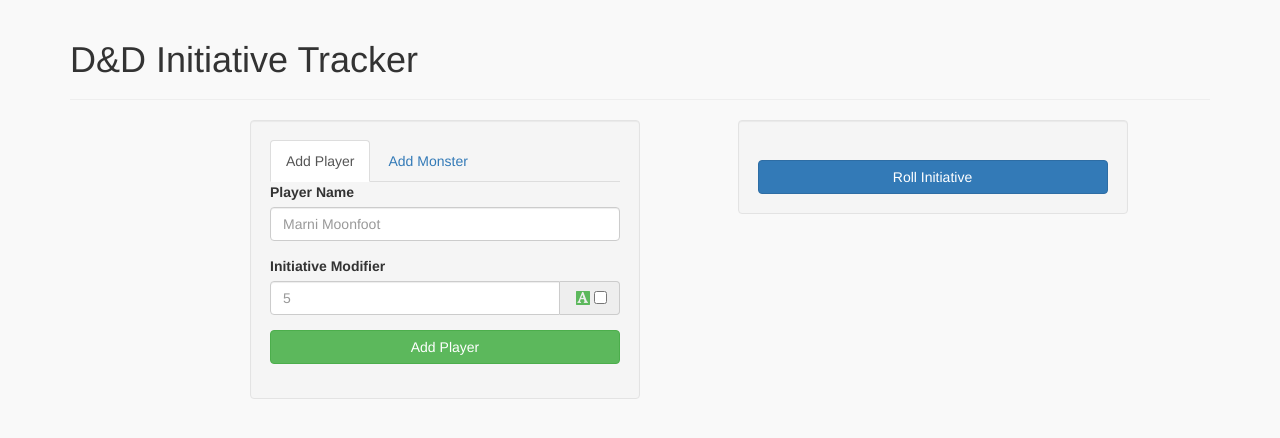
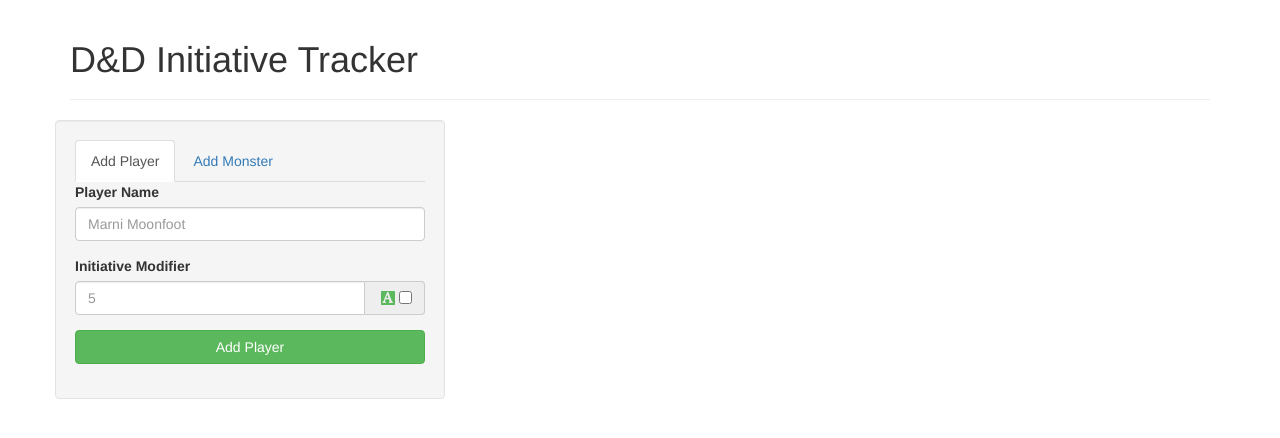
Before and after one commit to CharmedSatyr/dnd_combat_tracker, a React (Create React App) app: page / in a window 1280 px wide. Shown: the top 438 px of the page. Built offline with nearby package versions, Linux system fonts and the light colour scheme.

Commit message:
AddCreatures separate from Initiative

```diff
--- /dev/null
+++ b/src/components/AddCreatures.js
@@ -0,0 +1,30 @@
+import React from 'react'
+import { connect } from 'react-redux'
+import * as ca from '../actions'
+
+import AddPlayer from './AddPlayer'
+import AddMonster from './AddMonster'
+
+import { Col, Tab, Tabs } from 'react-bootstrap'
+
+const AddCreatures = ({ addCreature }) => (
+  <Col xs={12} md={4} className="well">
+    <Tabs defaultActiveKey={1} id="add-creature-tabs">
+      <Tab eventKey={1} title="Add Player">
+        <AddPlayer addCreature={addCreature} />
+      </Tab>
+      <Tab eventKey={2} title="Add Monster">
+        <AddMonster addCreature={addCreature} />
+      </Tab>
+    </Tabs>
+  </Col>
+)
+
+const mapDispatchToProps = dispatch => ({
+  addCreature: creature => dispatch(ca.addCreature(creature)),
+})
+
+export default connect(
+  null,
+  mapDispatchToProps
+)(AddCreatures)
--- a/src/components/App.js
+++ b/src/components/App.js
@@ -1,27 +1,17 @@
-import React, { Component } from 'react'
+import React from 'react'
 import Initiative from './Initiative'
+import AddCreatures from './AddCreatures'
 
 import { Grid, PageHeader, Row } from 'react-bootstrap'
 
-class App extends Component {
-  render() {
-    return (
-      <div
-        style={{
-          backgroundColor: '#f9f9f9',
-          width: '100%',
-          height: '100vh',
-        }}
-      >
+const App = () => (
   <Grid>
     <PageHeader>D&amp;D Initiative Tracker</PageHeader>
     <Row className="show-grid">
+      <AddCreatures />
       <Initiative />
     </Row>
   </Grid>
-      </div>
 )
-  }
-}
 
 export default App
--- a/src/components/Initiative.js
+++ b/src/components/Initiative.js
@@ -4,13 +4,11 @@ import { connect } from 'react-redux'
 import * as c from '../constants'
 import * as ca from '../actions'
 
-import AddPlayer from './AddPlayer'
-import AddMonster from './AddMonster'
 import RollButton from './RollButton'
 import PlayerListGroupItem from './PlayerListGroupItem'
 import MonsterListGroupItem from './MonsterListGroupItem'
 
-import { Col, ListGroup, Tab, Tabs } from 'react-bootstrap'
+import { Col, ListGroup } from 'react-bootstrap'
 
 class Initiative extends Component {
   setStateFromLocal() {
@@ -46,40 +44,23 @@ class Initiative extends Component {
     }
 
     return (
-      <div>
-        <Col xs={6} md={4} mdOffset={2} className="well">
-          <Tabs defaultActiveKey={1} id="add-creature-tabs">
-            <Tab eventKey={1} title="Add Player">
-              <AddPlayer addCreature={this.props.addCreature} />
-            </Tab>
-            <Tab eventKey={2} title="Add Monster">
-              <AddMonster addCreature={this.props.addCreature} />
-            </Tab>
-          </Tabs>
-        </Col>
-        <Col xs={6} md={4} mdOffset={1} className="well">
+      items.length > 0 && (
+        <Col xs={12} md={4} className="well">
           {items && <ListGroup>{items}</ListGroup>}
           <RollButton rollFunction={this.props.rollInitiative} />
         </Col>
-      </div>
+      )
     )
   }
 }
 
-const mapStateToProps = (state, props) => {
-  return {
-    creatures: state.creatures,
-  }
-}
+const mapStateToProps = (state, props) => ({ creatures: state.creatures })
 
-const mapDispatchToProps = dispatch => {
-  return {
-    addCreature: creature => dispatch(ca.addCreature(creature)),
-    removeCreature: id => dispatch(ca.removeCreature(id)),
-    rollInitiative: () => dispatch(ca.rollInitiative()),
-    setStateFromLocal: localCreatures => dispatch(ca.setStateFromLocal(localCreatures)),
-  }
-}
+const mapDispatchToProps = dispatch => ({
+  removeCreature: id => dispatch(ca.removeCreature(id)),
+  rollInitiative: () => dispatch(ca.rollInitiative()),
+  setStateFromLocal: localCreatures => dispatch(ca.setStateFromLocal(localCreatures)),
+})
 
 export default connect(
   mapStateToProps,
```
Lines whose indentation alone changed are shown as unchanged.
